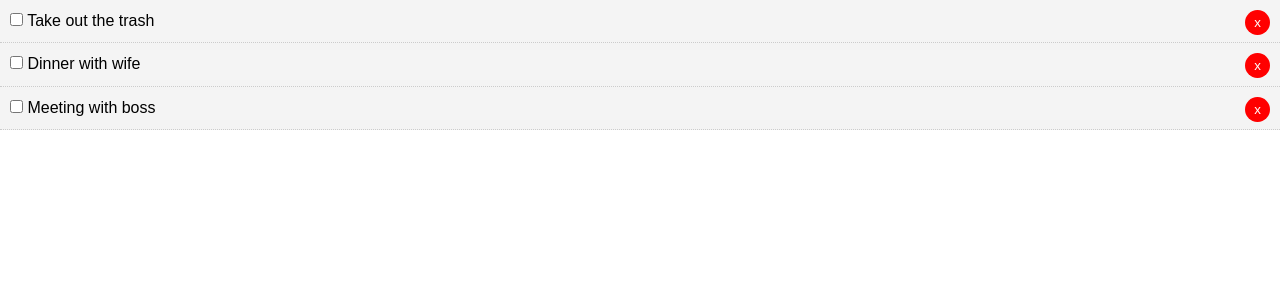
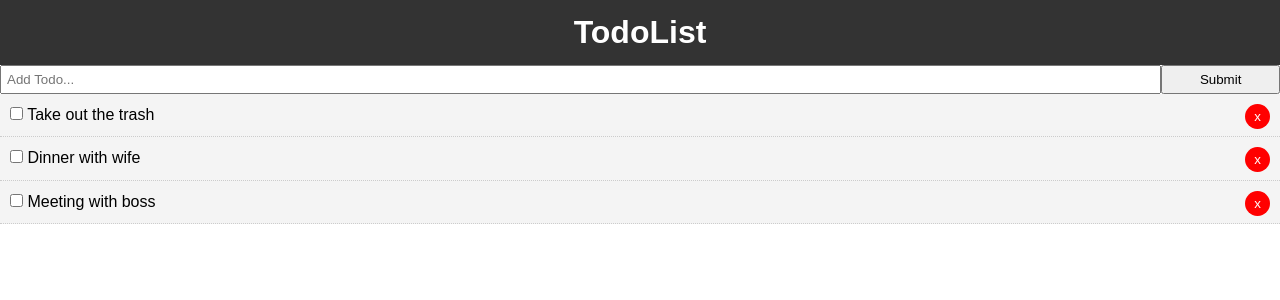
Before and after one commit to malloryclark93/React-Basic-List, a React (Create React App) app: page / in a window 1280 px wide. Shown: the top 300 px of the page. Built offline with nearby package versions, Linux system fonts and the light colour scheme.

Commit message:
add todo placeholder/section

```diff
--- a/src/App.js
+++ b/src/App.js
@@ -1,6 +1,9 @@
 import React, { Component } from 'react';
 import './App.css';
+import Header from './Components/Layout/Header';
 import Todos from './Components/Todos';
+import AddTodo from './Components/AddTodo';
+
 
 
 class App extends Component {
@@ -47,6 +50,8 @@
     // console.log(this.state.todos)
   return (
     <div className="App">
+      <Header />
+      <AddTodo />
       <Todos todos={this.state.todos} markComplete={this.markComplete} delTodo={this.delTodo}/>
     </div>
     );
--- /dev/null
+++ b/src/Components/AddTodo.js
@@ -0,0 +1,24 @@
+import React, { Component } from 'react'
+
+export class AddTodo extends Component {
+  render() {
+    return (
+      <form style ={{ display: 'flex' }}>
+          <input
+          type="text"
+          name="title"
+          style={{ flex: '10', padding: '5px' }}
+          placeholder="Add Todo..."
+        />
+        <input
+          type="submit"
+          value="Submit"
+          className="btn"
+          style={{flex: '1'}}
+          />
+      </form>
+    )
+  }
+}
+
+export default AddTodo
--- /dev/null
+++ b/src/Components/Layout/Header.js
@@ -0,0 +1,18 @@
+import React from 'react';
+
+function Header() {
+  return (
+    <header style={headerStyle}>
+      <h1>TodoList</h1>
+    </header>
+  )
+}
+
+const headerStyle = {
+  background: '#333',
+  color: '#fff',
+  textAlign: 'center',
+  padding: '10px'
+}
+
+export default Header;
```
